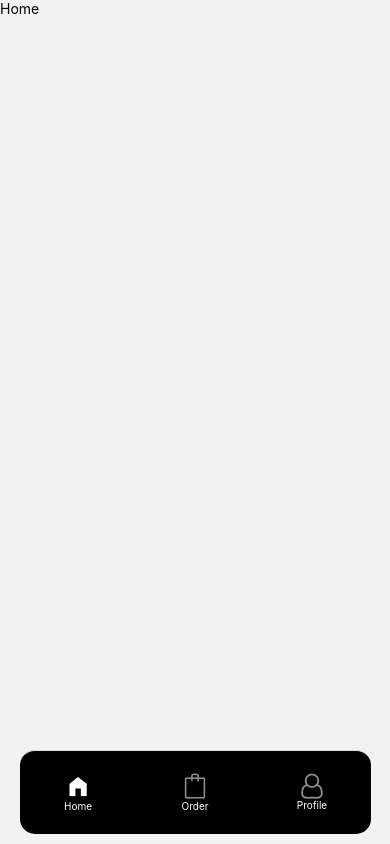
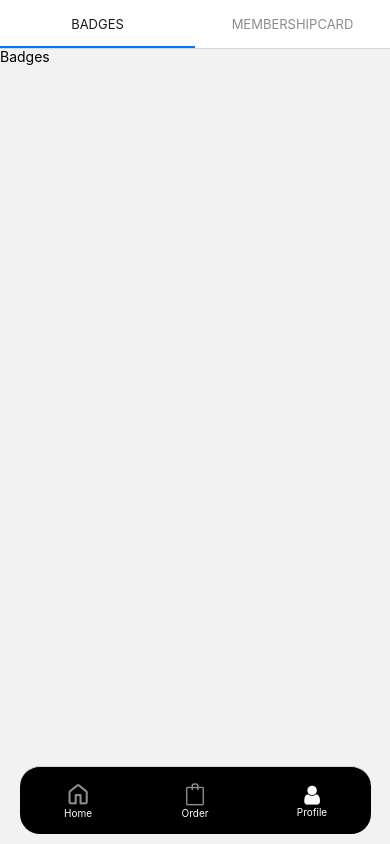
Before and after one commit to viz404/quest-labs-assignment, a React Native app: screen /BottomTabNavigator in a window 390 px wide. Built offline with nearby package versions, Linux system fonts and the light colour scheme.

Commit message:
implemented bottom tab with icons

```diff
--- a/navigators/BottomTabNavigator.tsx
+++ b/navigators/BottomTabNavigator.tsx
@@ -1,3 +1,5 @@
+import {Text} from "react-native";
+
 import {createBottomTabNavigator} from "@react-navigation/bottom-tabs";
 
 import {Home, Order} from "../screens";
@@ -8,25 +10,25 @@ import Octicons from "react-native-vector-icons/Octicons";
 import SimpleLineIcons from "react-native-vector-icons/SimpleLineIcons";
 import MaterialIcons from "react-native-vector-icons/MaterialIcons";
 import FontAwesome from "react-native-vector-icons/FontAwesome";
-import {Text} from "react-native";
 
 const BottomTab = createBottomTabNavigator();
 
 export default function BottomTabNavigator() {
   return (
     <BottomTab.Navigator
+      initialRouteName="Profile"
       screenOptions={{
         headerShown: false,
         tabBarActiveTintColor: "white",
         tabBarShowLabel: false,
         tabBarStyle: {
           width: "90%",
-          borderRadius: 15,
+          borderRadius: 20,
           alignSelf: "center",
           margin: 10,
           backgroundColor: "black",
           elevation: 0,
-          height: "10%",
+          height: "8%",
         },
       }}>
       <BottomTab.Screen
@@ -36,9 +38,9 @@ export default function BottomTabNavigator() {
           tabBarIcon: ({focused, size, color}) => (
             <>
               {focused ? (
-                <Foundation name="home" size={size} color={color} />
+                <Foundation name="home" size={22} color={color} />
               ) : (
-                <Octicons name="home" size={size} color={color} />
+                <Octicons name="home" size={22} color={color} />
               )}
               <Text style={{color: "white", fontSize: 10}}>Home</Text>
             </>
@@ -52,9 +54,9 @@ export default function BottomTabNavigator() {
           tabBarIcon: ({focused, size, color}) => (
             <>
               {focused ? (
-                <MaterialIcons name="shopping-bag" size={size} color={color} />
+                <MaterialIcons name="shopping-bag" size={22} color={color} />
               ) : (
-                <SimpleLineIcons name="bag" size={size} color={color} />
+                <SimpleLineIcons name="bag" size={22} color={color} />
               )}
               <Text style={{color: "white", fontSize: 10}}>Order</Text>
             </>
@@ -68,9 +70,9 @@ export default function BottomTabNavigator() {
           tabBarIcon: ({focused, size, color}) => (
             <>
               {focused ? (
-                <FontAwesome name="user" size={size} color={color} />
+                <FontAwesome name="user" size={22} color={color} />
               ) : (
-                <FontAwesome name="user-o" size={size} color={color} />
+                <FontAwesome name="user-o" size={22} color={color} />
               )}
               <Text style={{color: "white", fontSize: 10}}>Profile</Text>
             </>
```
